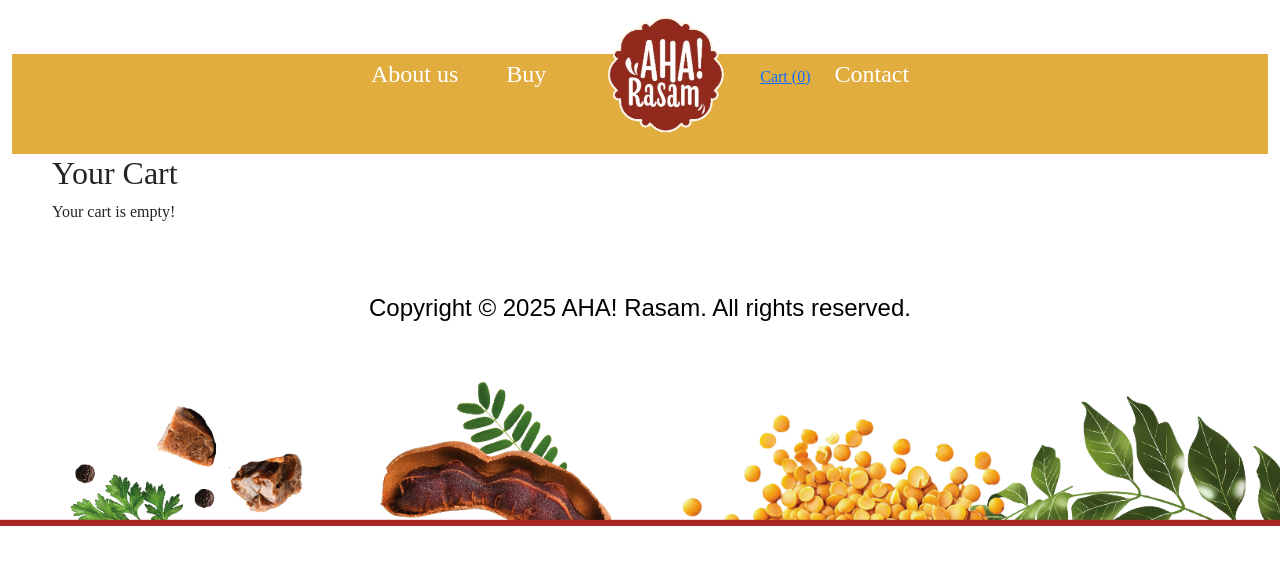
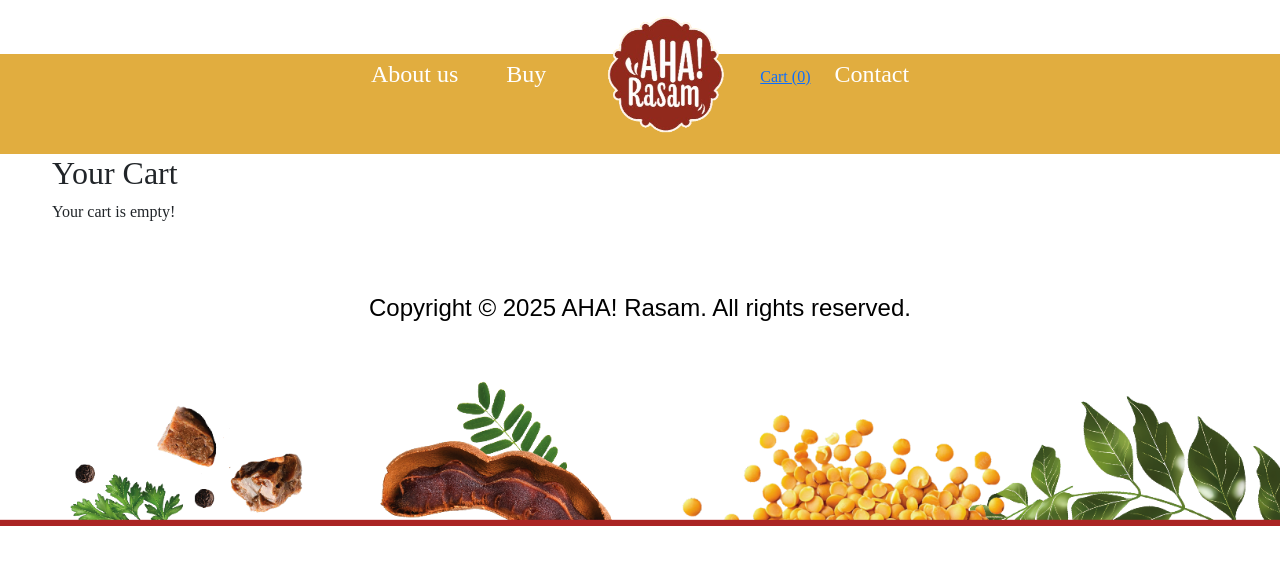
Before and after one commit to divyag2196/AhaRasamReact, a React (Create React App) app: page /cart in a window 1280 px wide. Shown: the top 564 px of the page. Built offline with nearby package versions, Linux system fonts and the light colour scheme.

Commit message:
Update Cart.jsx

```diff
--- a/src/components/Cart/Cart.jsx
+++ b/src/components/Cart/Cart.jsx
@@ -10,7 +10,7 @@ const Cart = () => {
   const totalAmount = cart.reduce((sum, item) => sum + item.price * item.qty, 0);
 
   return (
-    <div className="cart-container container-fluid">
+    <div className="cart-container container-fluid p-0">
       <div className="navbg"></div>
       <div className="container">
         <h2>Your Cart</h2>
```
